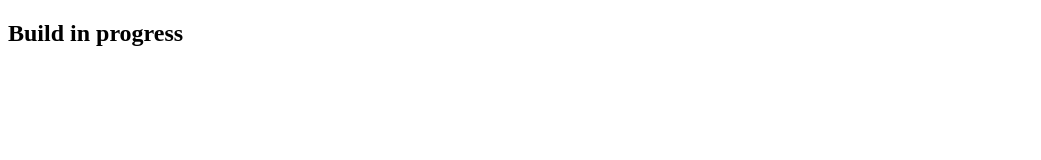
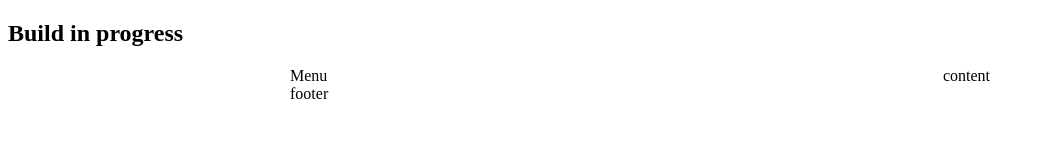
Before and after one commit to tehbeard/tehbeard.github.com, a plain HTML site: page index.html in a window 1280 px wide. Shown: the whole page, without its empty margins (0-1041 px from the left). Drawn offline with Linux system fonts and the light colour scheme.

Commit message:
Initial structure

```diff
--- a/index.html
+++ b/index.html
@@ -2,8 +2,21 @@
 <html>
 <head>
 <title>Tehbeard's bukkit plugins page</title>
+<link href="style.css" rel="stylesheet" type="text/css"/>
 </head>
 <body>
 <h2>Build in progress</h2>
+<div class="mainBody">
+<div class="menuBar">
+Menu
+</div>
+<div class="contentBar">
+content
+</div>
+<div class="footerBar">
+footer
+</div>
+</div>
+
 </body>
 </html>
--- /dev/null
+++ b/style.css
@@ -0,0 +1,14 @@
+.mainBody{
+  margin:auto;
+  width:700px;
+}
+.menuBar{
+  width:250px;
+  float:left;
+}
+.contentBar{
+  float:Right;
+}
+.footerBar{
+clear:both;
+}
```
